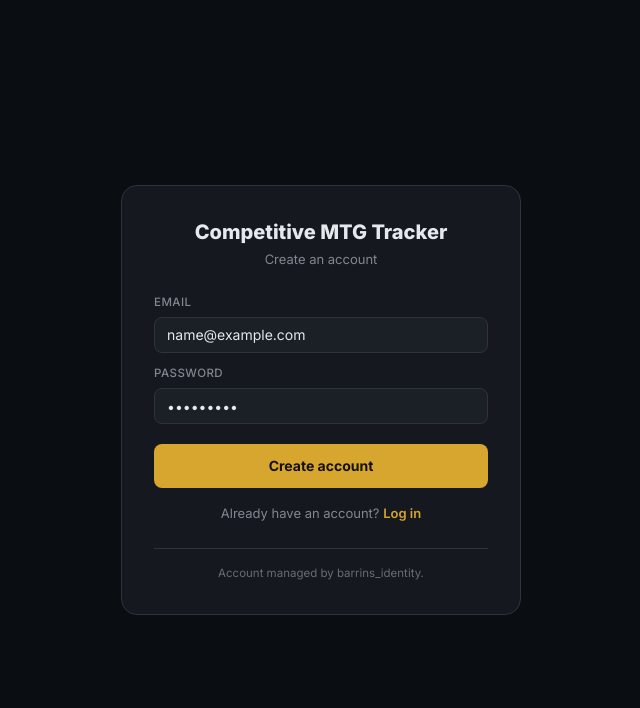
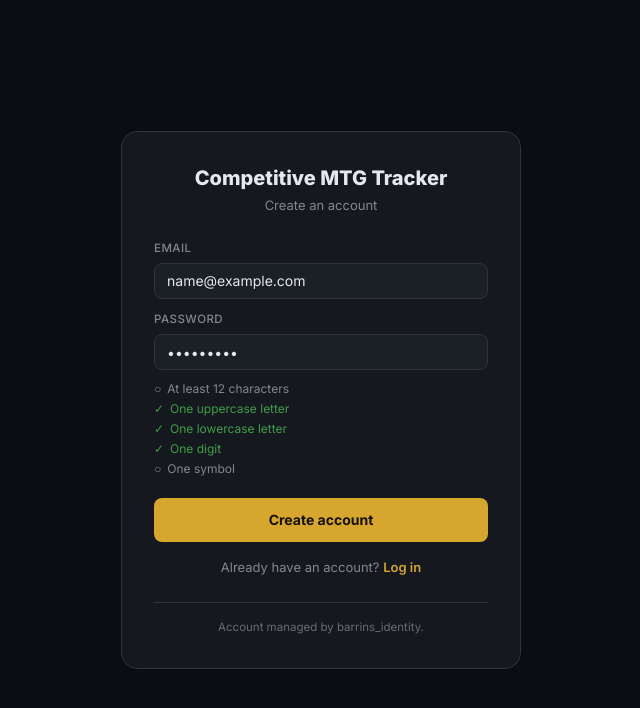
Before and after one commit to Spigushe/barrins-project, a React (Vite) app in the folder apps/tamiyo_scroll/: page /login in a window 1280 px wide. Both pictures are taken after typing "name@example.com", "Sample123" into the empty fields and a click on the button "Create an account". Shown: the top 708 px of the page, without its empty margins (319-959 px from the left). Built offline with nearby package versions, Linux system fonts and the light colour scheme; no server answers.

Commit message:
feat(tamiyo-scroll): add signup password requirements checklist (#18)
* feat(ui): add live password requirements checklist on signup in LoginPage

* fix(vscode): exclude node_modules from search and file watchers

```diff
--- a/apps/tamiyo_scroll/src/pages/LoginPage.tsx
+++ b/apps/tamiyo_scroll/src/pages/LoginPage.tsx
@@ -5,6 +5,17 @@ import { useLogin, useSignup } from '@/hooks/useAuth'
 import { Button } from '@/components/ui/button'
 import { Input } from '@/components/ui/input'
 import { Label } from '@/components/ui/label'
+import { cn } from '@/lib/utils'
+
+// Mirrors PASSWORD_PATTERN in apps/barrins_api/app/schemas/auth.py — UX
+// feedback only, the backend remains the sole source of truth on submit.
+const PASSWORD_RULES = [
+  { label: 'At least 12 characters', test: (v: string) => v.length >= 12 },
+  { label: 'One uppercase letter', test: (v: string) => /[A-Z]/.test(v) },
+  { label: 'One lowercase letter', test: (v: string) => /[a-z]/.test(v) },
+  { label: 'One digit', test: (v: string) => /\d/.test(v) },
+  { label: 'One symbol', test: (v: string) => /[^\w\s]/.test(v) },
+]
 
 export function LoginPage() {
   const navigate = useNavigate()
@@ -80,6 +91,25 @@ export function LoginPage() {
               }}
               className="rounded-[8px] text-sm"
             />
+            {isSignup && (
+              <ul className="mt-1 flex flex-col gap-0.5">
+                {PASSWORD_RULES.map((rule) => {
+                  const met = rule.test(password)
+                  return (
+                    <li
+                      key={rule.label}
+                      className={cn(
+                        'flex items-center gap-1.5 text-[12px]',
+                        met ? 'text-success' : 'text-muted-foreground',
+                      )}
+                    >
+                      <span aria-hidden="true">{met ? '✓' : '○'}</span>
+                      {rule.label}
+                    </li>
+                  )
+                })}
+              </ul>
+            )}
           </div>
 
           {error !== null && <p className="text-[12.5px] text-destructive">{error}</p>}
```
Also changed, not shown: 1 other file (tests, documents, lock files or other folders).
